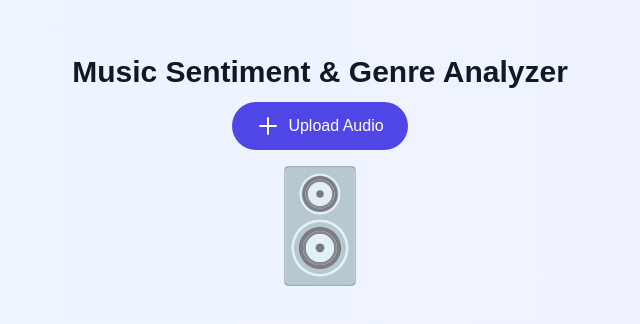
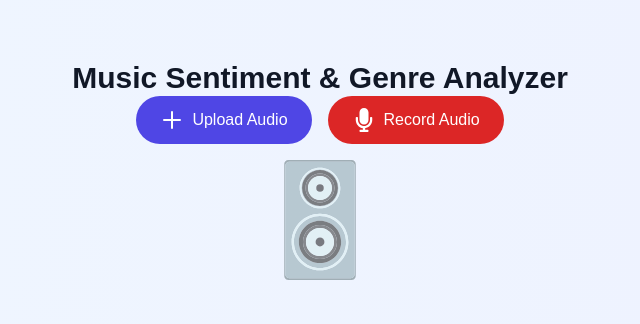
Before and after one commit to AsafMeizner/final-project-website-music, a Next.js app: page / in a window 1280 px wide. Shown: the part 230-554 px from the top of the page, without its empty margins (320-960 px from the left). Built offline with nearby package versions, Linux system fonts and the light colour scheme.

Commit message:
record audio and live playback

```diff
--- a/src/app/page.tsx
+++ b/src/app/page.tsx
@@ -21,12 +21,10 @@ import {
   FaGuitar,
   FaDrum,
   FaMicrophone,
+  FaMicrophoneSlash,
 } from "react-icons/fa";
-import {
-  GiViolin,
-  GiSaxophone,
-} from "react-icons/gi";
-import { MdMusicNote, MdMusicOff } from "react-icons/md"; // Material Design Music Note
+import { GiViolin, GiSaxophone } from "react-icons/gi";
+import { MdMusicNote, MdMusicOff } from "react-icons/md"; // Material Design Music Icons
 import { IoIosMusicalNote } from "react-icons/io"; // Ionicons
 import { v4 as uuidv4 } from "uuid"; // For unique keys
 
@@ -170,6 +168,17 @@ export default function Home() {
     "idle"
   );
 
+  // ----- AUDIO INPUT STATE -----
+  const [recording, setRecording] = useState(false);
+  const [recordedAudioUrl, setRecordedAudioUrl] = useState<string | null>(null);
+  const [uploadedAudioUrl, setUploadedAudioUrl] = useState<string | null>(null);
+  const [isMicMuted, setIsMicMuted] = useState(false);
+  const [isAudioMuted, setIsAudioMuted] = useState(false);
+
+  // Refs for recording
+  const mediaRecorderRef = useRef<MediaRecorder | null>(null);
+  const mediaStreamRef = useRef<MediaStream | null>(null);
+
   // ----- SEGMENT SENTIMENT DATA -----
   const totalSegments = 12; // 60s / 5s
   const [segments, setSegments] = useState<SegmentSentiment[]>(() =>
@@ -312,7 +321,11 @@ export default function Home() {
       const type = shuffleArray(noteTypes)[0];
 
       // Randomly select a color
-      const color = shuffleArray(["text-red-500", "text-blue-500", "text-green-500"])[0];
+      const color = shuffleArray([
+        "text-red-500",
+        "text-blue-500",
+        "text-green-500",
+      ])[0];
 
       // Randomly select an angle between 0 and 360 degrees
       const angle = Math.random() * 360;
@@ -350,6 +363,8 @@ export default function Home() {
     }
 
     setError(null);
+    const fileUrl = URL.createObjectURL(file);
+    setUploadedAudioUrl(fileUrl);
     setStage("uploading");
 
     // Simulate upload delay
@@ -357,6 +372,63 @@ export default function Home() {
       setStage("processing");
       startProcessing();
     }, 2000);
+  };
+
+  // ----- Recording Functions -----
+  const startRecording = async () => {
+    try {
+      const stream = await navigator.mediaDevices.getUserMedia({ audio: true });
+      mediaStreamRef.current = stream;
+      const options = { mimeType: "audio/webm" };
+      const mediaRecorder = new MediaRecorder(stream, options);
+      let chunks: BlobPart[] = [];
+      mediaRecorder.ondataavailable = (e) => {
+        if (e.data.size > 0) {
+          chunks.push(e.data);
+        }
+      };
+      mediaRecorder.onstop = () => {
+        const blob = new Blob(chunks, { type: "audio/webm" });
+        const url = URL.createObjectURL(blob);
+        setRecordedAudioUrl(url);
+        chunks = [];
+        // After recording stops, simulate upload delay and processing
+        setStage("uploading");
+        setTimeout(() => {
+          setStage("processing");
+          startProcessing();
+        }, 2000);
+      };
+      mediaRecorder.start();
+      mediaRecorderRef.current = mediaRecorder;
+      setRecording(true);
+    } catch (error) {
+      console.error("Error accessing microphone:", error);
+      setError("Could not access microphone.");
+    }
+  };
+
+  const stopRecording = () => {
+    if (mediaRecorderRef.current && recording) {
+      mediaRecorderRef.current.stop();
+      // Stop all tracks
+      mediaStreamRef.current?.getTracks().forEach((track) => track.stop());
+      setRecording(false);
+    }
+  };
+
+  const toggleMicMute = () => {
+    if (mediaStreamRef.current) {
+      const newMuted = !isMicMuted;
+      mediaStreamRef.current.getAudioTracks().forEach((track) => {
+        track.enabled = !newMuted;
+      });
+      setIsMicMuted(newMuted);
+    }
+  };
+
+  const toggleAudioMute = () => {
+    setIsAudioMuted((prev) => !prev);
   };
 
   // ----- Simulate Processing by Locking Segments -----
@@ -441,7 +513,7 @@ export default function Home() {
   const renderCircularAreaChart = () => {
     return (
       <svg width={400} height={400} viewBox="-200 -200 400 400" className="absolute">
-        {shuffledSentiments.map(({ sentiment, opacity }, index) => {
+        {shuffledSentiments.map(({ sentiment, opacity }) => {
           const points = segments.map((seg, i) => {
             const angle = (i / totalSegments) * 2 * Math.PI - Math.PI / 2; // Start from top
             const sentimentValue = seg[sentiment].value;
@@ -631,7 +703,9 @@ export default function Home() {
             width={120}
             height={120}
             className={`transition-transform duration-500 ${
-              stage === "processing" ? "animate-pulse-scale animate-rotate-slow" : ""
+              stage === "processing"
+                ? "animate-pulse-scale animate-rotate-slow"
+                : ""
             }`}
           />
         </div>
@@ -654,15 +728,48 @@ export default function Home() {
   };
 
   return (
-    <div className="min-h-screen flex flex-col items-center justify-center p-4 bg-gradient-to-r from-blue-50 to-indigo-50 transition-all duration-500 ease-in-out">
+    <div className="min-h-screen flex flex-col items-center justify-center p-4 bg-gradient-to-r from-blue-50 to-indigo-50 transition-all duration-500 ease-in-out relative">
       <h1 className="text-3xl font-bold">Music Sentiment & Genre Analyzer</h1>
 
-      {/* IDLE: Upload Button */}
+      {/* Mute Toggle Buttons */}
+      {(stage === "processing" || stage === "finished") && (recordedAudioUrl || uploadedAudioUrl) && (
+        <div className="fixed top-4 left-4 z-50 flex space-x-4">
+          <button
+            onClick={toggleAudioMute}
+            className="bg-gray-800 text-white p-2 rounded-full focus:outline-none"
+            aria-label="Toggle Audio Playback Mute"
+          >
+            {isAudioMuted ? (
+              <MdMusicOff className="h-6 w-6" />
+            ) : (
+              <MdMusicNote className="h-6 w-6" />
+            )}
+          </button>
+        </div>
+      )}
+      {recording && (
+        <div className="fixed top-4 left-4 z-50">
+          <button
+            onClick={toggleMicMute}
+            className="bg-gray-800 text-white p-2 rounded-full focus:outline-none"
+            aria-label="Toggle Microphone Mute"
+          >
+            {isMicMuted ? (
+              <FaMicrophoneSlash className="h-6 w-6" />
+            ) : (
+              <FaMicrophone className="h-6 w-6" />
+            )}
+          </button>
+        </div>
+      )}
+
+      {/* IDLE: Upload & Record Buttons */}
       {stage === "idle" && (
         <div className="flex flex-col items-center space-y-4 transition-all duration-500 ease-in-out">
+          <div className="flex space-x-4">
             <label
               htmlFor="upload-audio"
-            className="cursor-pointer bg-indigo-600 text-white px-6 py-3 mt-3 rounded-full hover:bg-indigo-500 transition flex items-center space-x-2 focus:outline-none focus:ring-2 focus:ring-indigo-300"
+              className="cursor-pointer bg-indigo-600 text-white px-6 py-3 rounded-full hover:bg-indigo-500 transition flex items-center space-x-2 focus:outline-none focus:ring-2 focus:ring-indigo-300"
               aria-label="Upload Audio File"
             >
               <svg
@@ -672,7 +779,12 @@ export default function Home() {
                 viewBox="0 0 24 24"
                 stroke="currentColor"
               >
-              <path strokeLinecap="round" strokeLinejoin="round" strokeWidth={2} d="M12 4v16m8-8H4" />
+                <path
+                  strokeLinecap="round"
+                  strokeLinejoin="round"
+                  strokeWidth={2}
+                  d="M12 4v16m8-8H4"
+                />
               </svg>
               <span>Upload Audio</span>
             </label>
@@ -683,6 +795,22 @@ export default function Home() {
               onChange={handleFileUpload}
               className="hidden"
             />
+
+            <button
+              onClick={recording ? stopRecording : startRecording}
+              className={`bg-red-600 text-white px-6 py-3 rounded-full hover:bg-red-500 transition flex items-center space-x-2 focus:outline-none focus:ring-2 focus:ring-red-300 ${
+                recording ? "animate-pulse" : ""
+              }`}
+              aria-label={recording ? "Stop Recording" : "Record Audio"}
+            >
+              {recording ? (
+                <FaMicrophoneSlash className="h-6 w-6" />
+              ) : (
+                <FaMicrophone className="h-6 w-6" />
+              )}
+              <span>{recording ? "Stop Recording" : "Record Audio"}</span>
+            </button>
+          </div>
           <Image
             src="/speaker.svg"
             alt="Speaker"
@@ -710,7 +838,19 @@ export default function Home() {
       )}
 
       {/* PROCESSING */}
-      {stage === "processing" && renderSpeakerWithWaves()}
+      {stage === "processing" && (
+        <>
+          {renderSpeakerWithWaves()}
+          {/* Hidden audio playback */}
+          {(recordedAudioUrl || uploadedAudioUrl) && (
+            <audio
+              src={recordedAudioUrl || uploadedAudioUrl || ""}
+              autoPlay
+              muted={isAudioMuted}
+            />
+          )}
+        </>
+      )}
 
       {/* FINISHED: Show linear timeline + top genres */}
       {stage === "finished" && (
@@ -720,6 +860,14 @@ export default function Home() {
 
           {/* Linear Timeline and Genres */}
           {renderLinearTimelineAndGenres()}
+          {/* Hidden audio playback */}
+          {(recordedAudioUrl || uploadedAudioUrl) && (
+            <audio
+              src={recordedAudioUrl || uploadedAudioUrl || ""}
+              autoPlay
+              muted={isAudioMuted}
+            />
+          )}
         </div>
       )}
 
@@ -750,6 +898,22 @@ export default function Home() {
         .animate-ping-slow {
           animation: ping-slow 4s cubic-bezier(0, 0, 0.2, 1) infinite;
         }
+
+        /* Example pulse animation for the speaker image when processing */
+        @keyframes pulse-scale {
+          0% {
+            transform: scale(1);
+          }
+          50% {
+            transform: scale(1.05);
+          }
+          100% {
+            transform: scale(1);
+          }
+        }
+        .animate-pulse-scale {
+          animation: pulse-scale 2s ease-in-out infinite;
+        }
       `}</style>
     </div>
   );
```
Lines whose indentation alone changed are shown as unchanged.
